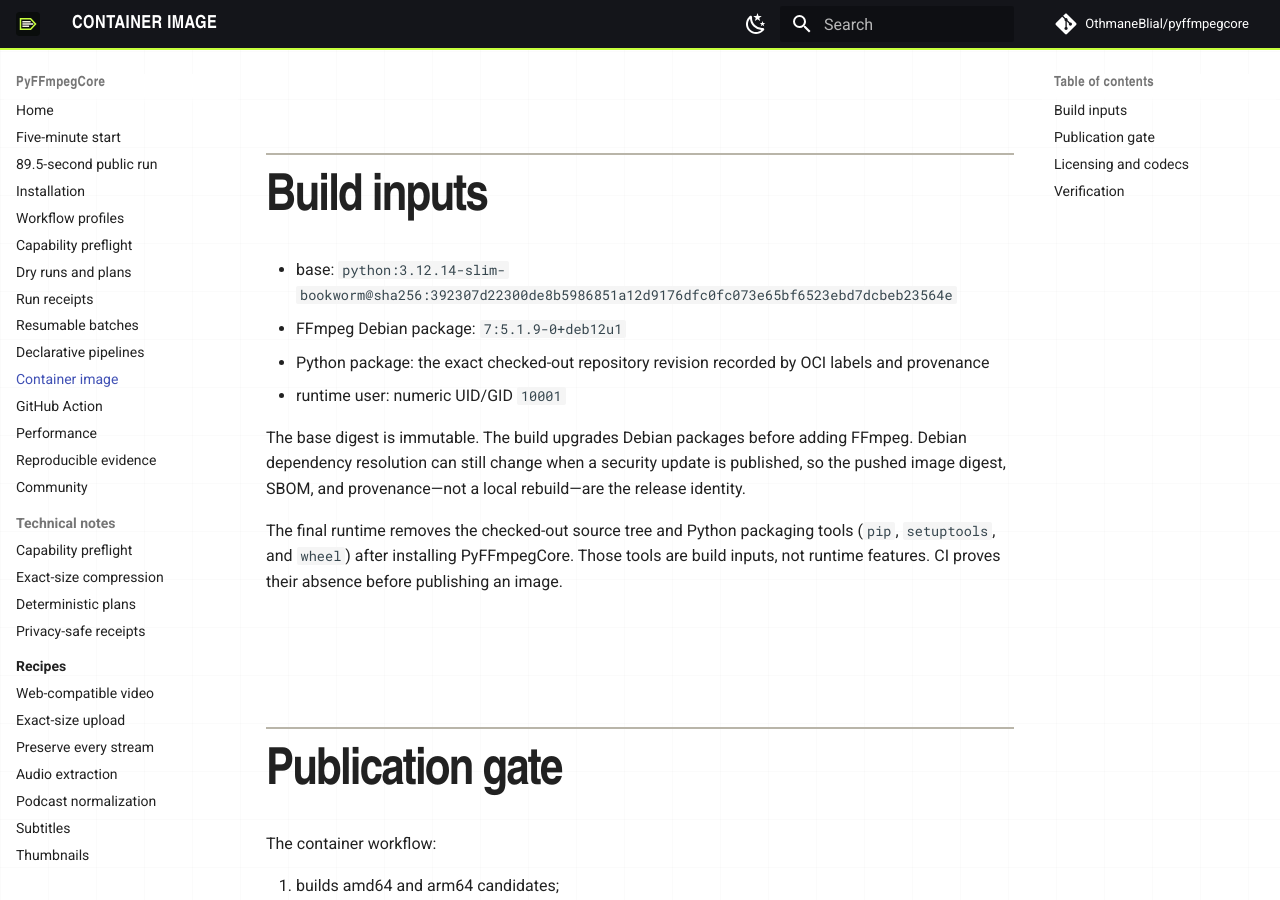
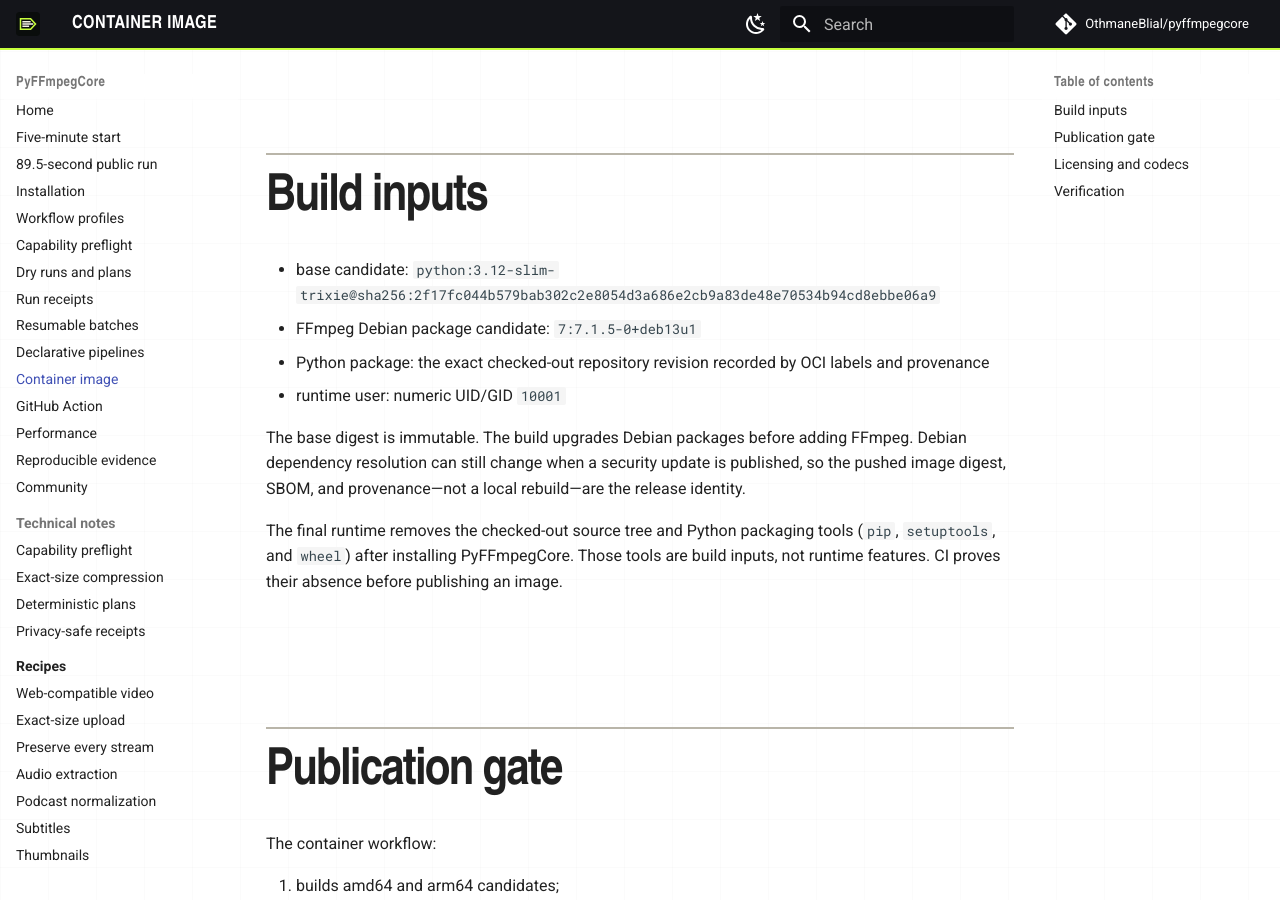
Before and after one commit to OthmaneBlial/pyffmpegcore, an MkDocs documentation site: the page built from docs/container.md, in a window 1280 px wide and 900 px high, scrolled down 767 px. Built offline with MkDocs 1.6.1 and Material for MkDocs 9.7.7, drawn with Linux system fonts in a browser that asks for light colours; comment, search, counter and statistics services are not loaded.

Commit message:
security: refresh container runtime base

```diff
--- a/docs/container.md
+++ b/docs/container.md
@@ -26,8 +26,8 @@
 
 ## Build inputs
 
-- base: `python:3.12.14-slim-bookworm@sha256:392307d22300de8b5986851a12d9176dfc0fc073e65bf6523ebd7dcbeb23564e`
-- FFmpeg Debian package: `7:5.1.9-0+deb12u1`
+- base candidate: `python:3.12-slim-trixie@sha256:2f17fc044b579bab302c2e8054d3a686e2cb9a83de48e70534b94cd8ebbe06a9`
+- FFmpeg Debian package candidate: `7:7.1.5-0+deb13u1`
 - Python package: the exact checked-out repository revision recorded by OCI
   labels and provenance
 - runtime user: numeric UID/GID `10001`
```
Also changed, not shown: 1 other file.
